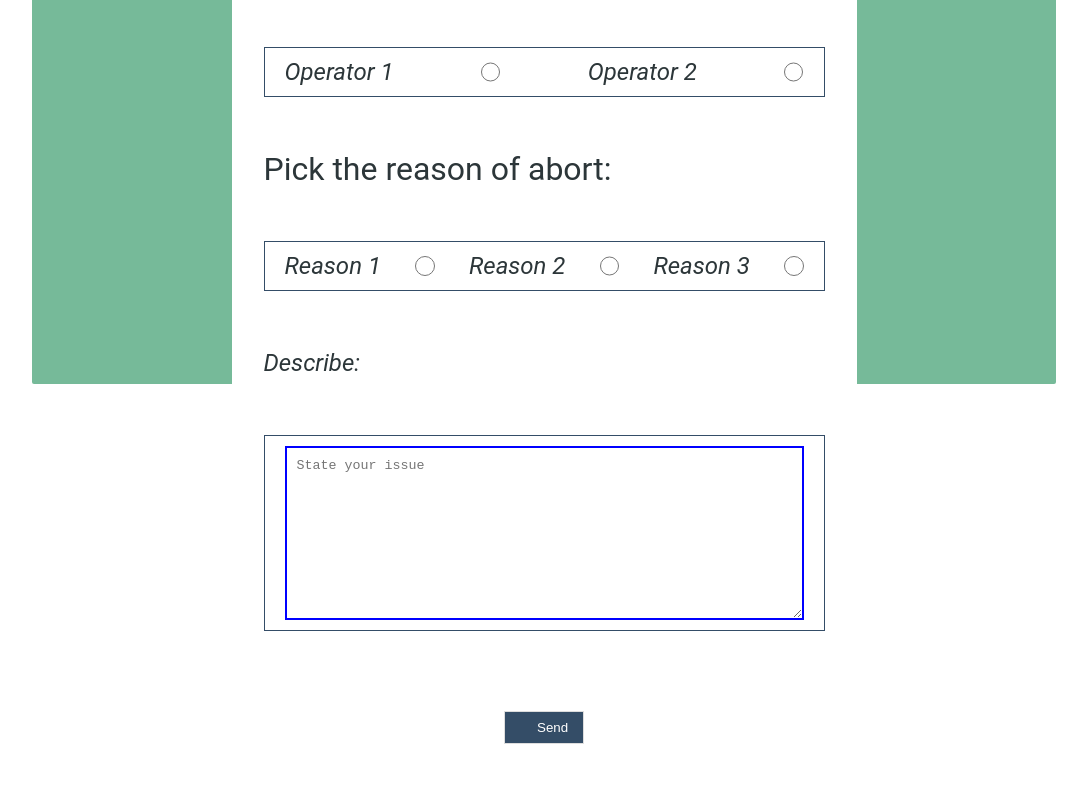
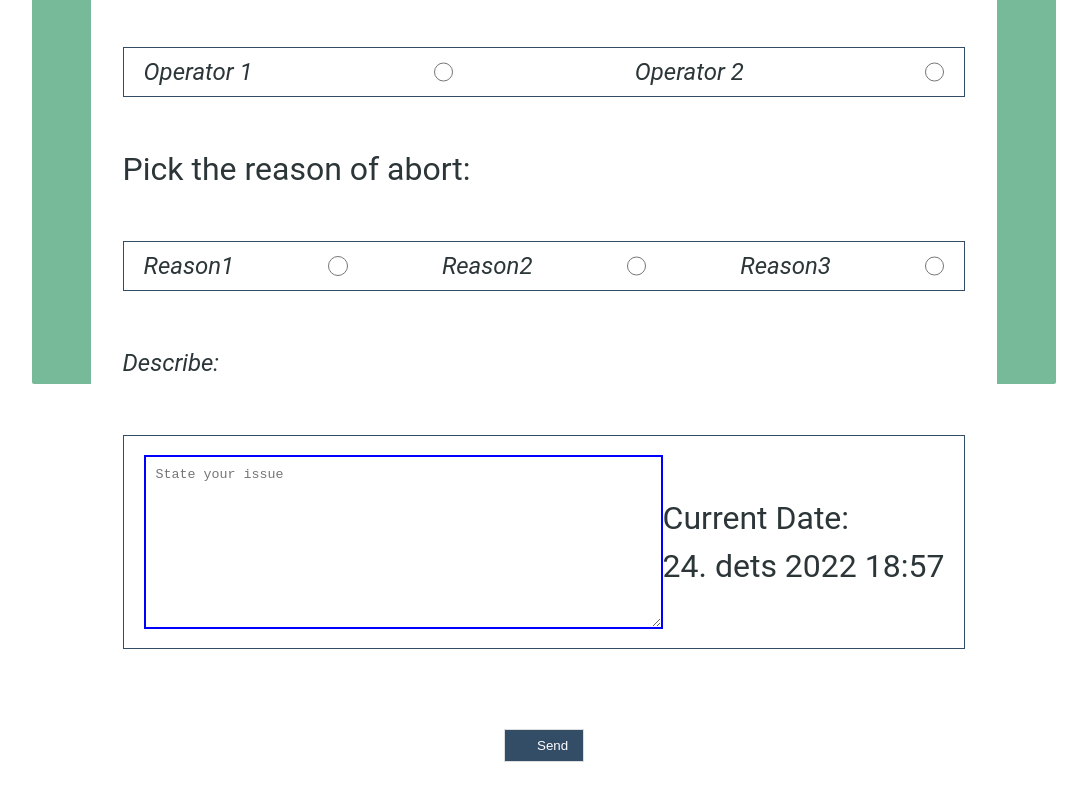
Before and after one commit to Rikulja/project-for-maria, a React (Create React App) app in the folder my-app/: page /report in a window 1280 px wide. Shown: the part 416-1216 px from the top of the page, without its empty margins (96-1183 px from the left). Built offline with nearby package versions, Linux system fonts and the light colour scheme.

Commit message:
add currentTime

```diff
--- a/my-app/src/components/ReportPage.js
+++ b/my-app/src/components/ReportPage.js
@@ -3,13 +3,27 @@ import { Form } from "react-router-dom";
 import { useState } from "react";
 
 const ReportPage = () => {
-  const [value, setValue] = useState();
+  const [value, setValue] = useState({
+    operator: "",
+    reason: "",
+    reporttext: "",
+  });
+
+  const [currentDate, setDate] = useState(new Date());
+
+  const handleChange = (e) => {
+    const name = e.target.name;
+    const value = e.target.value;
+    setValue((prev) => {
+      return { ...prev, [name]: value };
+    });
+  };
   return (
     <Form method="post">
       <h4>Report please the reason of emergency abort.</h4>
       <Report>
         <div className="column">
-          <p>Operator name: {value}</p>
+          <p>Operator name: {`${value.operator}`} </p>
           <div className="row">
             <label htmlFor="operator">Operator 1</label>
             <input
@@ -17,7 +31,7 @@ const ReportPage = () => {
               type="radio"
               value="Operator 1"
               name="operator"
-              onChange={(e) => setValue(e.target.value)}
+              onChange={handleChange}
             ></input>
             <label htmlFor="operator">Operator 2</label>
             <input
@@ -25,17 +39,35 @@ const ReportPage = () => {
               type="radio"
               value="Operator 2"
               name="operator"
-              onChange={(e) => setValue(e.target.value)}
+              onChange={handleChange}
             ></input>
           </div>
-          <p>Pick the reason of abort:</p>
+          <p>Pick the reason of abort: {`${value.reason}`} </p>
           <div className="row">
-            <label htmlFor="reason">Reason 1</label>
-            <input className="custom-radio" type="radio" name="reason"></input>
-            <label htmlFor="reason">Reason 2</label>
-            <input className="custom-radio" type="radio" name="reason"></input>
-            <label htmlFor="reason">Reason 3</label>
-            <input className="custom-radio" type="radio" name="reason"></input>
+            <label htmlFor="reason">Reason1</label>
+            <input
+              onChange={handleChange}
+              className="custom-radio"
+              type="radio"
+              value="reason1"
+              name="reason"
+            ></input>
+            <label htmlFor="reason">Reason2</label>
+            <input
+              onChange={handleChange}
+              className="custom-radio"
+              value="reason2"
+              type="radio"
+              name="reason"
+            ></input>
+            <label htmlFor="reason">Reason3</label>
+            <input
+              onChange={handleChange}
+              className="custom-radio"
+              value="reason3"
+              type="radio"
+              name="reason"
+            ></input>
           </div>
 
           <p>
@@ -43,12 +75,24 @@ const ReportPage = () => {
           </p>
           <div className="row">
             <textarea
+              onChange={handleChange}
               name="reporttext"
               rows="10"
               cols="60"
               className="textarea"
               placeholder="State your issue"
             ></textarea>
+            <p>
+              Current Date:
+              <div>
+                {currentDate.toLocaleDateString("et-ET", {
+                  day: "numeric",
+                  month: "short",
+                  year: "numeric",
+                })}
+                {" " + currentDate.getHours() + ":" + currentDate.getMinutes()}
+              </div>
+            </p>
           </div>
           <button type="submit">Send</button>
         </div>
```
